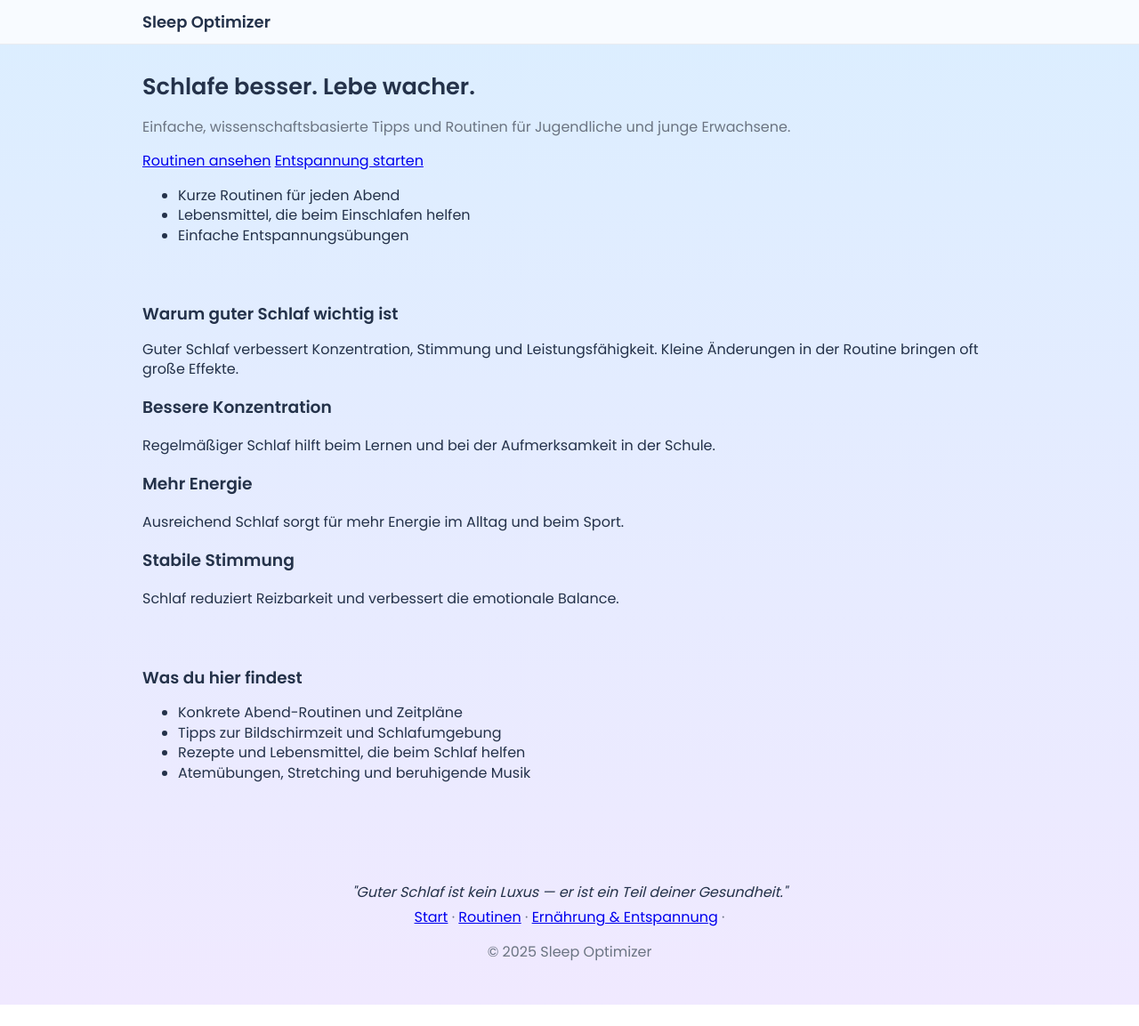
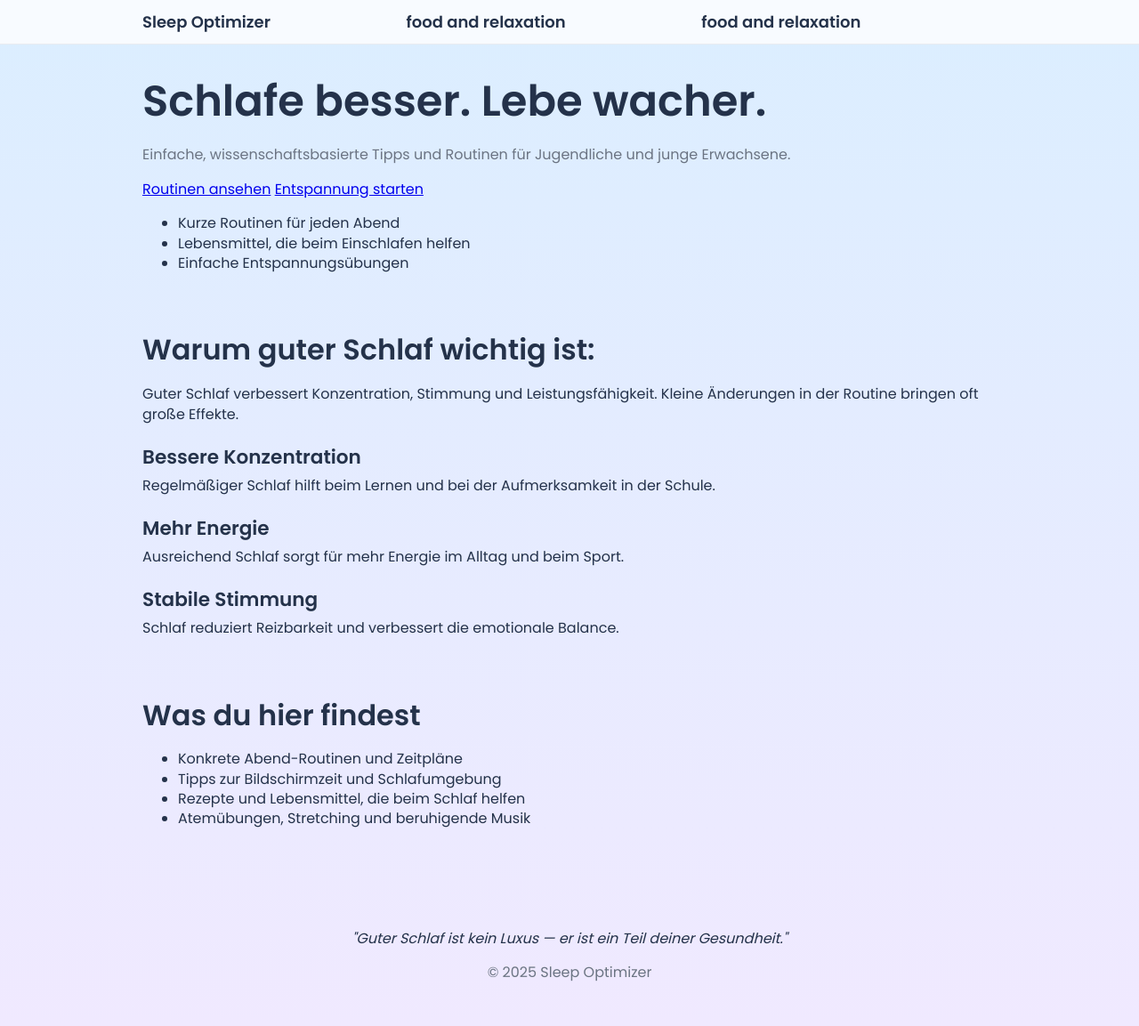
Before and after one commit to VirtualThomi/Sleep-Help, a plain HTML site: page pages/index.html in a window 1280 px wide. Shown: the whole page at 89% size. Before the commit the page ends 1129 px from the top, so only its background shows below. Drawn offline with Linux system fonts and the light colour scheme.

Commit message:
changed the links onto the top

```diff
--- a/pages/index.html
+++ b/pages/index.html
@@ -14,6 +14,8 @@
         <div class="container header-inner">
             <a class="logo" href="index.html" aria-label="Sleep Optimizer Startseite">
                 <span>Sleep Optimizer</span>
+                <a href="foods-relaxion.html" class="logo"><div>food and relaxation</div></a>
+                 <a href="routines.html" class="logo"><div>food and relaxation</div></a>
             </a>
             <nav class="main-nav" aria-label="Hauptnavigation">
         </div>
@@ -37,7 +39,7 @@
         </section>
 
         <section class="benefits container" id="benefits">
-            <h2>Warum guter Schlaf wichtig ist</h2>
+            <h2>Warum guter Schlaf wichtig ist:</h2>
             <p>Guter Schlaf verbessert Konzentration, Stimmung und Leistungsfähigkeit. Kleine Änderungen in der Routine bringen oft große Effekte.</p>
 
             <div class="cards">
@@ -70,11 +72,6 @@
     <footer class="site-footer">
         <div class="container">
             <p class="quote">"Guter Schlaf ist kein Luxus — er ist ein Teil deiner Gesundheit."</p>
-            <nav class="footer-nav" aria-label="Footer Navigation">
-                <a href="index.html">Start</a> ·
-                <a href="routines.html">Routinen</a> ·
-                <a href="foods-relaxion.html">Ernährung & Entspannung</a> ·
-            </nav>
             <p class="small">© 2025 Sleep Optimizer</p>
         </div>
     </footer>
--- a/styles/index.css
+++ b/styles/index.css
@@ -5,7 +5,6 @@
 body {
   margin: 0;
   font-family: "Poppins", "Nunito", Arial, sans-serif;
-  background: linear-gradient(180deg, #dbeeff, #f0e9ff);
   color: #24324a;
   line-height: 1.4;
 }
@@ -64,6 +63,11 @@ h2 {
   font-size: 1.15rem;
   margin: 8px 0;
   color: #24324a;
+}
+
+h3{
+  font-size: 1.35rem;
+  margin-bottom: -10px;
 }
 
 .lead {
@@ -181,12 +185,12 @@ body {
 }
 
 h1 {
-  font-size: 1.6rem;
+  font-size: 3rem;
   margin: 10px 0;
 }
 
 h2 {
-  font-size: 1.15rem;
+  font-size: 2rem;
   margin: 8px 0;
   color: #24324a;
 }
```
Also changed, not shown: pages/foods-relaxion.html (+0 -5 lines), pages/routines.html (+0 -5 lines).
